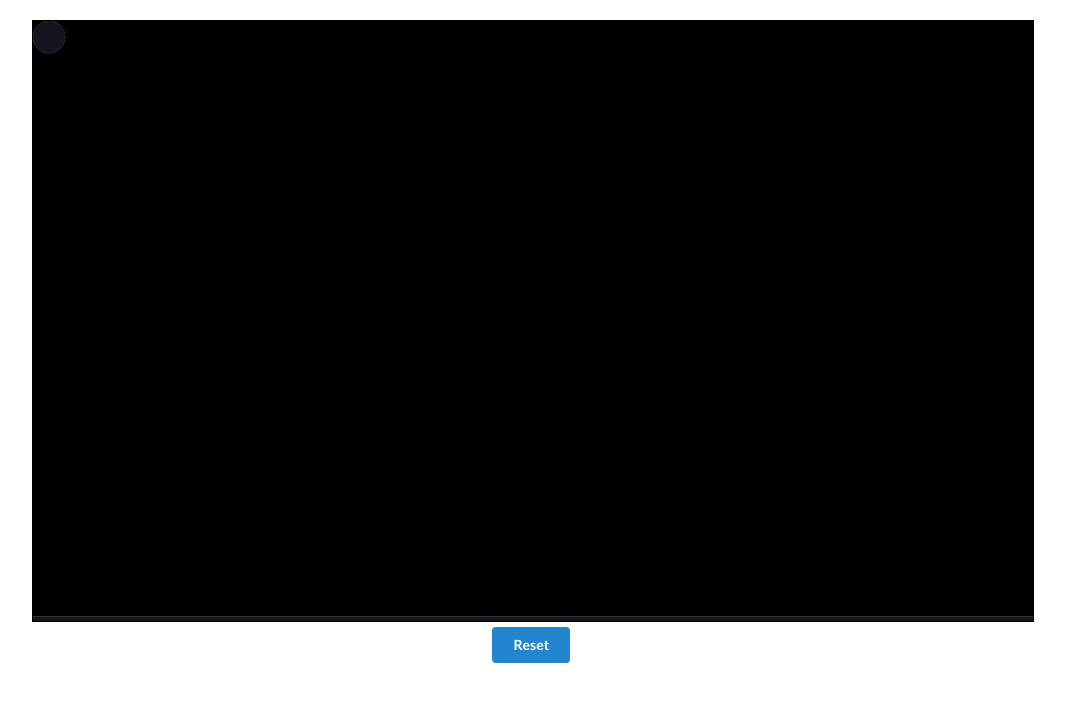
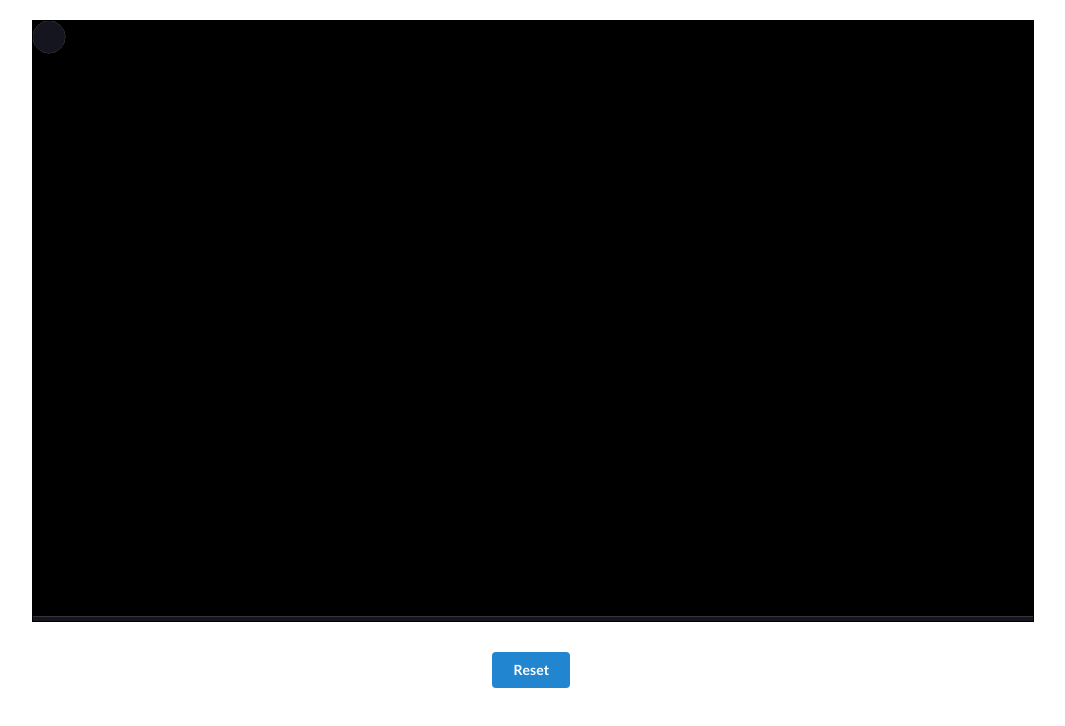
Before and after one commit to jslfree080/demo_ball, a plain HTML site: page index.html in a window 1280 px wide. Shown: the whole page, without its empty margins (107-1172 px from the left). Drawn offline with nearby package versions, Linux system fonts and the light colour scheme; animation ran at ten frames a second.

Commit message:
Change style.css

```diff
--- a/style.css
+++ b/style.css
@@ -16,6 +16,11 @@
   left: 10px;
 }
 
+.button-container {
+  position: relative;
+  top: 25px;
+}
+
 /* hidden */
 canvas {
   border: 1px solid black;
```
